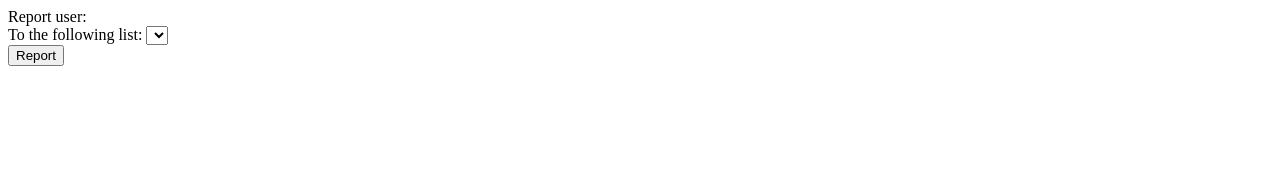
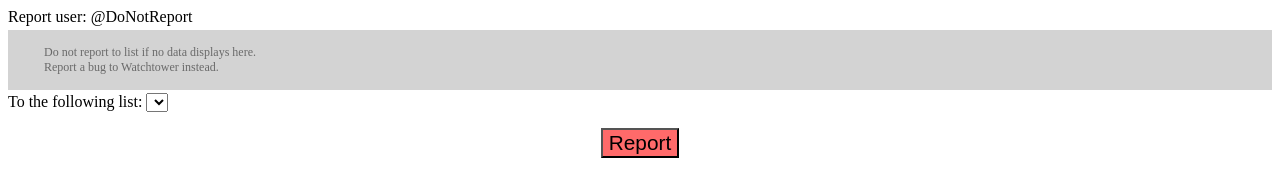
Before and after one commit to noccu/Watchtower, a browser extension: page src/action/report.html in a window 1280 px wide. Drawn offline with Linux system fonts and the light colour scheme.

Commit message:
Fix & improve data display on report page
Also add some basic styling.

```diff
--- /dev/null
+++ b/src/action/report.css
@@ -0,0 +1,30 @@
+body {
+    font-size: 1rem;
+}
+
+section.user > div {
+    margin-bottom: 0.25em;
+}
+
+#user-name {
+    font-weight: 500;
+}
+
+#user-data {
+    background-color: lightgray;
+    color: rgba(0, 0, 0, 0.5);
+    font-size: 0.75em;
+    word-wrap: break-word;
+    white-space: pre-wrap;
+}
+
+
+section.report-btn {
+    text-align: center;
+    margin: 1em;
+}
+
+#report {
+    font-size: 1.3em;
+    background-color: #ff6a6a;
+}
--- a/src/action/report.html
+++ b/src/action/report.html
@@ -3,22 +3,28 @@
 
 <head>
     <title>Watchtower Report</title>
-    <!-- <link rel="stylesheet" href="report.css"> -->
+    <link rel="stylesheet" href="report.css">
     <script defer src="report.js"></script>
 </head>
 
 <body>
-    <div>
-        Report user: <span id="user-name"></span>
-    </div>
-    <div id="user-data">
-    </div>
-    <div>
+    <section class="user">
+        <div>
+            Report user: @<span id="user-name">DoNotReport</span>
+        </div>
+        <div id="user-data">
+            Do not report to list if no data displays here.
+            Report a bug to Watchtower instead.
+        </div>
+    </section>
+    <section>
         To the following list:
         <select id="lists">
         </select>
-    </div>
-    <button id="report">Report</button>
+    </section>
+    <section class="report-btn">
+        <button id="report">Report</button>
+    </section>
 </body>
 
 </html>
--- a/src/action/report.js
+++ b/src/action/report.js
@@ -1,6 +1,6 @@
 /** @type {HTMLSelectElement} */
 const LIST_CHOICE = document.getElementById("lists")
-/** @type {User} */
+/** @type {CSUser} */
 var CUR_REPORT
 
 async function loadReportableLists() {
@@ -15,11 +15,12 @@ async function loadReportableLists() {
     }
 }
 
-/** @param {User} data */
+/** @param {CSUser} data */
 function updateReportData(data) {
     CUR_REPORT = data
-    document.getElementById("user-name").textContent = data.user
-    document.getElementById("user-data").textContent = data.id
+    let {user, ...ids} = data.user
+    document.getElementById("user-name").textContent = user
+    document.getElementById("user-data").textContent = JSON.stringify(ids, null, 2)
 }
 
 function swListener(msg, sender, answer) {
@@ -32,7 +33,7 @@ function report() {
     if (LIST_CHOICE.selectedIndex == -1) return
     /** @type {LoadedList} */
     let selectedList = LIST_CHOICE.options[LIST_CHOICE.selectedIndex].list
-    console.debug(`Reporting ${CUR_REPORT.platform} user ${CUR_REPORT.user} to ${selectedList.meta.name} through ${selectedList.meta.reportTarget}`)
+    console.debug(`Reporting ${CUR_REPORT.platform} user ${CUR_REPORT.user.user} to ${selectedList.meta.name} through ${selectedList.meta.reportTarget}`)
 }
 
 function onLoad() {
```
Also changed, not shown: src/report.js (+4 -4 lines), src/typings/types.d.ts (+7 -0 lines).
